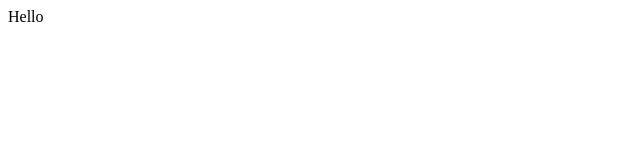
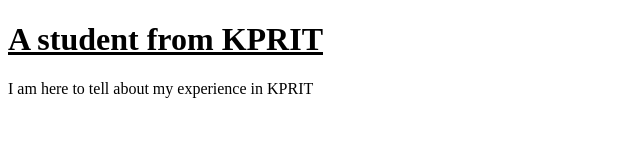
Before and after one commit to jayashankarvatti/Devops_first_lab, a plain HTML site: page index.html in a window 1280 px wide. Shown: the whole page, without its empty margins (0-640 px from the left). Drawn offline with Linux system fonts and the light colour scheme.

Commit message:
first commit

```diff
--- a/index.html
+++ b/index.html
@@ -1 +1,12 @@
-<h> Hello</h>
+<!DOCTYPE html>
+<html lang="en">
+<head>
+    <meta charset="UTF-8">
+    <meta name="viewport" content="width=device-width, initial-scale=1.0">
+    <title>BHOOMESH BATTU</title>
+</head>
+<body>
+        <h1><u>A student from KPRIT</u></h1>
+        <p>I am here to tell about my experience in KPRIT</p>
+</body>
+</html>
```
